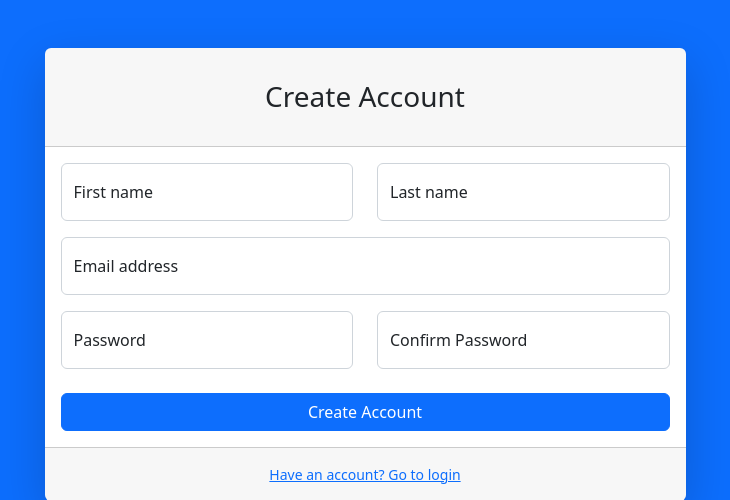
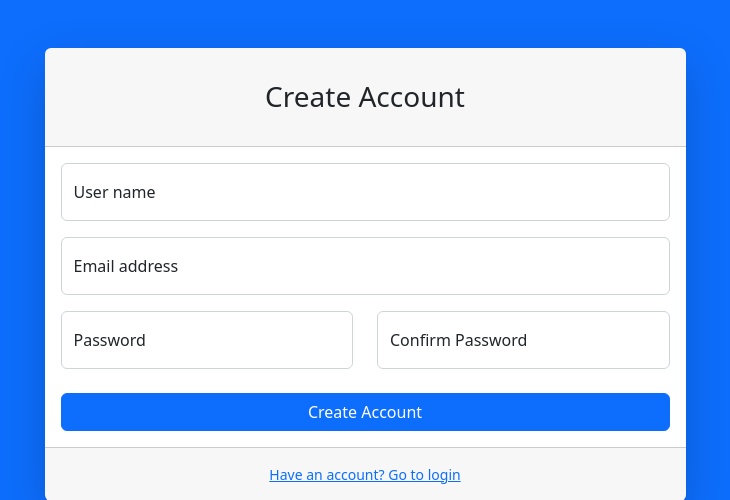
Before and after one commit to msterhuj/openQR, a Django app: page /dashboard/register/ in a window 1280 px wide. Shown: the top 500 px of the page, without its empty margins (275-1005 px from the left). Run offline with Django 4.2, Linux system fonts and the light colour scheme; some libraries are stand-ins or nearby versions.

Commit message:
feat: add register

```diff
--- a/dashboard/auth_forms.py
+++ b/dashboard/auth_forms.py
@@ -4,3 +4,10 @@ from django import forms
 class LoginForm(forms.Form):
     inputUsername = forms.CharField(label="Your name", max_length=100, widget=forms.TextInput)
     inputPassword = forms.CharField(label="Your password", max_length=100, widget=forms.PasswordInput)
+
+
+class RegisterForm(forms.Form):
+    inputUserName = forms.CharField(label="Your name", max_length=100, widget=forms.TextInput)
+    inputEmail = forms.EmailField(label="Your email", max_length=100, widget=forms.EmailInput)
+    inputPassword = forms.CharField(label="Your password", max_length=100, widget=forms.PasswordInput)
+    inputPasswordConfirm = forms.CharField(label="Your password", max_length=100, widget=forms.PasswordInput)
--- a/dashboard/views.py
+++ b/dashboard/views.py
@@ -1,8 +1,9 @@
+from django.contrib.auth.models import User
 from django.shortcuts import render, redirect
 from django.contrib.auth import logout as auth_logout
 from django.contrib.auth import authenticate, login
 
-from .auth_forms import LoginForm
+from .auth_forms import LoginForm, RegisterForm
 
 
 def index_view(request):
@@ -36,8 +37,32 @@ def login_view(request):
 
 
 def register_view(request):
-    return render(request, "dashboard/auth/register.html")
 
+    if request.user.is_authenticated:
+        return redirect("dashboard_index")
+
+    if request.method != "POST":
+        return render(request, "dashboard/auth/register.html", {"form": RegisterForm()})
+
+    form = RegisterForm(request.POST)
+    if not form.is_valid():
+        return render(request, "dashboard/auth/register.html", {"form": form})
+
+    username = form.cleaned_data["inputUserName"]
+    email = form.cleaned_data["inputEmail"]
+    password = form.cleaned_data["inputPassword"]
+    password_confirm = form.cleaned_data["inputPasswordConfirm"]
+
+    if password != password_confirm:
+        return render(request, "dashboard/auth/register.html", {"form": form})
+
+    user = User.objects.create_user(username, email, password)
+    user.save()
+
+    session_user = authenticate(request, username=username, password=password)
+    login(request, session_user)
+
+    return redirect("dashboard_index")
 
 def logout_view(request):
     auth_logout(request)
--- a/templates/dashboard/auth/register.html
+++ b/templates/dashboard/auth/register.html
@@ -21,46 +21,37 @@
                                 <div class="card shadow-lg border-0 rounded-lg mt-5">
                                     <div class="card-header"><h3 class="text-center font-weight-light my-4">Create Account</h3></div>
                                     <div class="card-body">
-                                        <form>
-                                            <div class="row mb-3">
-                                                <div class="col-md-6">
-                                                    <div class="form-floating mb-3 mb-md-0">
-                                                        <input class="form-control" id="inputFirstName" type="text" placeholder="Enter your first name" />
-                                                        <label for="inputFirstName">First name</label>
-                                                    </div>
-                                                </div>
-                                                <div class="col-md-6">
-                                                    <div class="form-floating">
-                                                        <input class="form-control" id="inputLastName" type="text" placeholder="Enter your last name" />
-                                                        <label for="inputLastName">Last name</label>
-                                                    </div>
-                                                </div>
+                                        <form method="POST">
+                                            {% csrf_token %}
+                                            <div class="form-floating mb-3">
+                                                <input class="form-control" id="inputUserName" name="inputUserName" type="text" placeholder="Enter your user name" />
+                                                <label for="inputUserName">User name</label>
                                             </div>
                                             <div class="form-floating mb-3">
-                                                <input class="form-control" id="inputEmail" type="email" placeholder="name@example.com" />
+                                                <input class="form-control" id="inputEmail" name="inputEmail" type="email" placeholder="name@example.com" />
                                                 <label for="inputEmail">Email address</label>
                                             </div>
                                             <div class="row mb-3">
                                                 <div class="col-md-6">
                                                     <div class="form-floating mb-3 mb-md-0">
-                                                        <input class="form-control" id="inputPassword" type="password" placeholder="Create a password" />
+                                                        <input class="form-control" id="inputPassword" name="inputPassword" type="password" placeholder="Create a password" />
                                                         <label for="inputPassword">Password</label>
                                                     </div>
                                                 </div>
                                                 <div class="col-md-6">
                                                     <div class="form-floating mb-3 mb-md-0">
-                                                        <input class="form-control" id="inputPasswordConfirm" type="password" placeholder="Confirm password" />
+                                                        <input class="form-control" id="inputPasswordConfirm" name="inputPasswordConfirm" type="password" placeholder="Confirm password" />
                                                         <label for="inputPasswordConfirm">Confirm Password</label>
                                                     </div>
                                                 </div>
                                             </div>
                                             <div class="mt-4 mb-0">
-                                                <div class="d-grid"><a class="btn btn-primary btn-block" href="login.html">Create Account</a></div>
+                                                <div class="d-grid"><button class="btn btn-primary btn-block">Create Account</button></div>
                                             </div>
                                         </form>
                                     </div>
                                     <div class="card-footer text-center py-3">
-                                        <div class="small"><a href="login.html">Have an account? Go to login</a></div>
+                                        <div class="small"><a href="{% url 'dashboard_login' %}">Have an account? Go to login</a></div>
                                     </div>
                                 </div>
                             </div>
```
Also changed, not shown: dashboard/urls.py (line endings or trailing spaces).
